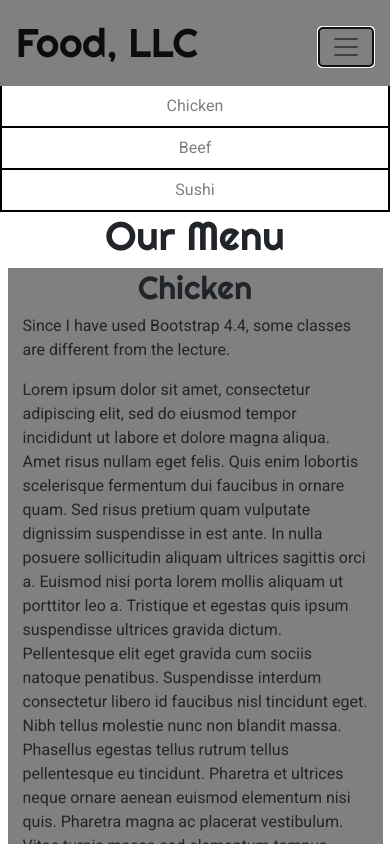
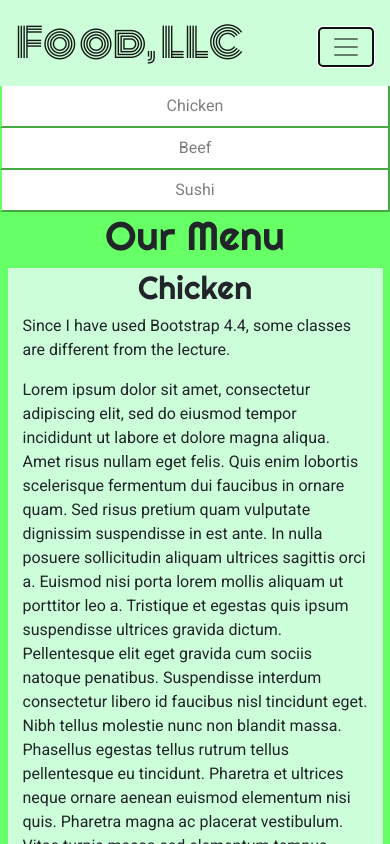
Before and after one commit to AC-BOSS/coursera-webdev, a plain HTML site: page module3-assignment/index.html in a window 390 px wide. Both pictures are taken after a click on the button "Toggle navigation". Shown: the top 844 px of the page. Drawn offline with nearby package versions, Linux system fonts and the light colour scheme.

Commit message:
Beautification

```diff
--- a/module3-assignment/index.html
+++ b/module3-assignment/index.html
@@ -9,8 +9,7 @@
         <!-- Bootstrap CSS -->
         <link rel="stylesheet" href="https://stackpath.bootstrapcdn.com/bootstrap/4.4.1/css/bootstrap.min.css" integrity="sha384-Vkoo8x4CGsO3+Hhxv8T/Q5PaXtkKtu6ug5TOeNV6gBiFeWPGFN9MuhOf23Q9Ifjh" crossorigin="anonymous">
         <link rel="stylesheet" href="styles.css">
-        <link href="https://fonts.googleapis.com/css2?family=Righteous&family=Roboto&display=swap" rel="stylesheet">
-        <title>Assignment 3</title>
+        <link href="https://fonts.googleapis.com/css2?family=Monoton&family=Righteous&family=Roboto&display=swap" rel="stylesheet">        <title>Assignment 3</title>
     </head>
     <body>
         <header>
--- a/module3-assignment/styles.css
+++ b/module3-assignment/styles.css
@@ -1,11 +1,12 @@
 body{
     font-family: 'Roboto', sans-serif;
+    background-color: #66ff66;
 }
 h1,h2{
     font-family: 'Righteous', cursive;
 }
 header nav, .row div{
-    background-color: #808080;
+    background-color: #ccffd9;
 }
 .navbar{
     padding:0.5rem 0rem 0rem;
@@ -13,16 +14,17 @@ header nav, .row div{
 .navbar-brand{
     padding-left: 1rem;
     font-size: 2.5rem;
+    font-family: 'Monoton', cursive;
 }
 button.navbar-toggler{
     margin-right: 1rem;
-    border: 1px solid black;
+    border: 1px outset #66ff66;
 }
 ul .nav-item{
     background-color: #ffffff;
     border-width: 0px 2px 2px 2px;
-    border-style: solid;
-    border-color: black;
+    border-style: outset;
+    border-color: #66ff66;
 }
 @media (max-width:575px){
     .container {
```
